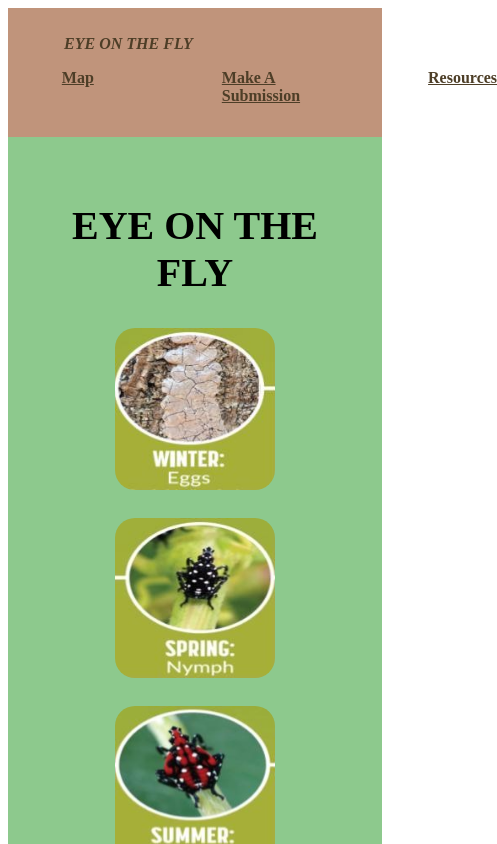
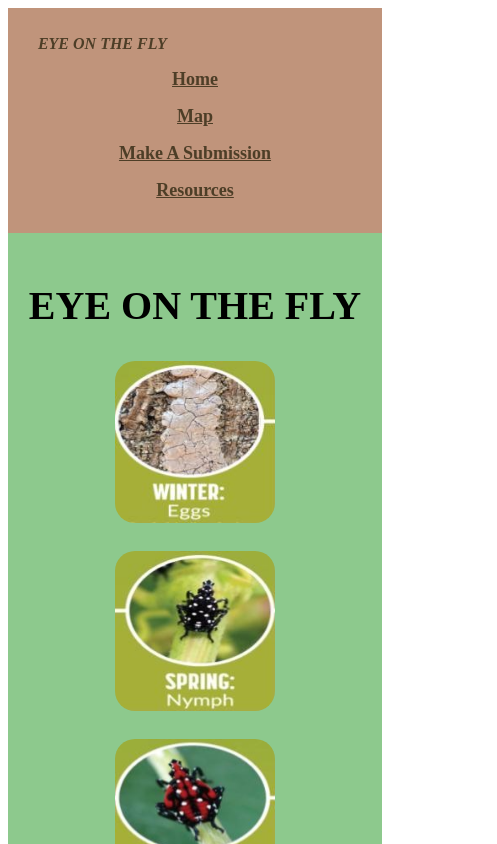
Before and after one commit to alex-joseph23/EYE-ONTHE-FLY-ALEX-J, a React (Vite) app: page / in a window 390 px wide. Shown: the top 844 px of the page, 497 px wide, since content can reach past the window. Built offline with nearby package versions, Linux system fonts and the light colour scheme.

Commit message:
added animations and media queries

```diff
--- a/src/Pages/HomePage.css
+++ b/src/Pages/HomePage.css
@@ -34,3 +34,11 @@
     font-size: large;
     margin-bottom: 1rem;
 }
+/*break point for an ipad mini*/
+@media screen and (max-width:768px){
+    .home-page{
+        padding: 1rem;
+        font-size: 14px;
+        text-align: center;
+    }
+}
--- a/src/Pages/SightingFormPage.css
+++ b/src/Pages/SightingFormPage.css
@@ -31,7 +31,7 @@ input[type="text"] {
 }
 .submit-button{
     background-color: rgb(128, 177, 233);
-    color:aliceblue;
+    color:rgb(222, 230, 238);
     padding: .75rem 2rem;
     border-radius: 8px;
     font-size: 1rem;
@@ -39,4 +39,6 @@ input[type="text"] {
     display: block;
 }
 
-.submit-button:hover { background-color: rgb(65, 92, 209);}
+.submit-button:hover { background-color: rgb(65, 92, 209);
+    transition: background-color 1s ease;
+}
--- a/src/components/Header.css
+++ b/src/components/Header.css
@@ -3,7 +3,7 @@
     padding: 1rem 0;
 }
 .navbar-title {
-    padding-left: 15%;
+    padding-left: 8%;
     text-align: left;
     font-size: medium;
     margin-bottom: 0%;
@@ -27,4 +27,33 @@
     color:rgb(77, 62, 39);
     text-decoration:underline;
     font-weight: bold;
+    font-size: 18px;
+    padding: 8px 16px;
+    border-radius: 4px;
+    transition: all 0.5s ease;
 }
+.nav-links li a:hover {
+    background-color: beige;
+    border: 4px solid rgb(141, 201, 141);
+    color: rgb(77, 62, 39)
+}
+/*break point for Iphone14 pro max*/
+@media screen and (max-width:430px){
+    .nav-links {
+        flex-direction: column;
+        gap: 1rem;
+        text-align: center;
+        max-width: 100%;
+        margin: 0;
+    }
+}
+/*break point for Ipad mini*/
+@media screen and (max-width:768px){
+    .nav-links{
+        padding: 1rem;
+        font-size: 14px;
+        text-align: center;
+        margin: 0;
+
+    }
+}
```
